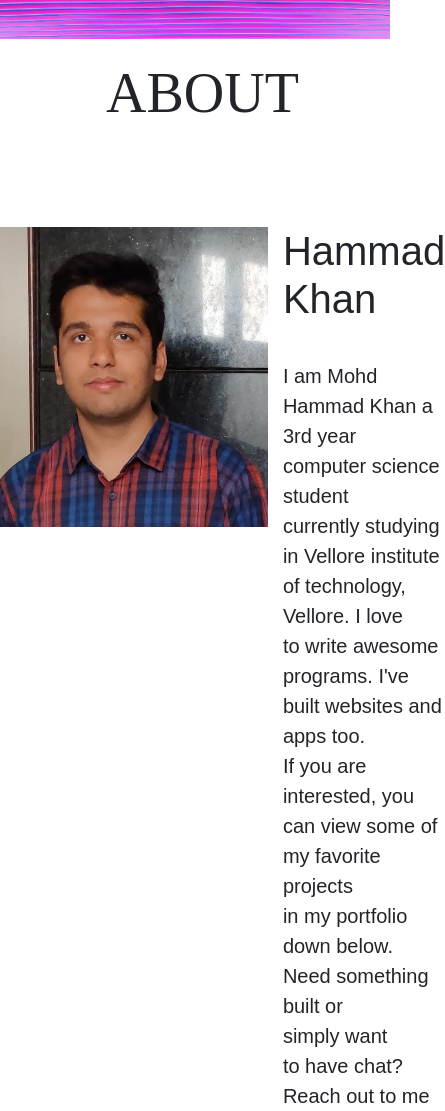
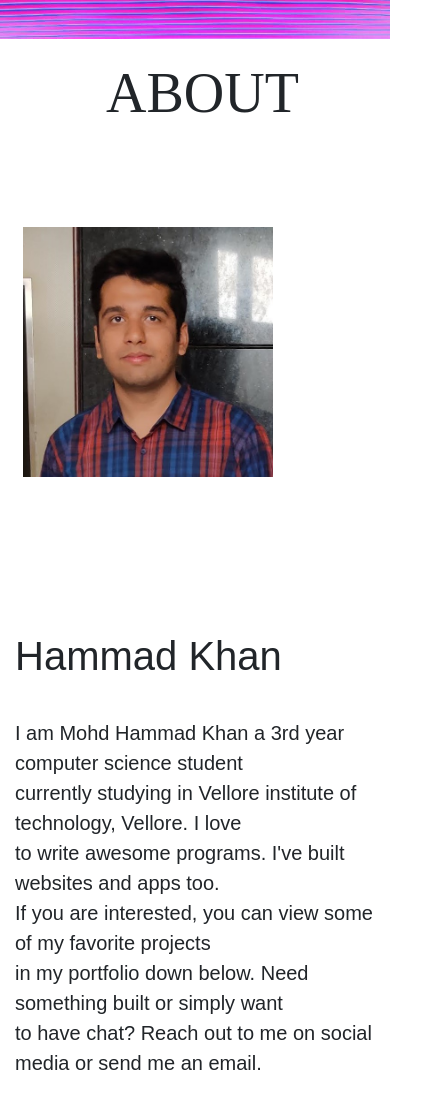
Before and after one commit to hammadkhan30/portfoolio, a plain HTML site: page index.html in a window 390 px wide. Shown: the part 805-1916 px from the top of the page, 445 px wide, since content can reach past the window. Drawn offline with nearby package versions, Linux system fonts and the light colour scheme; files whose address does not match are found by name; a web font is replaced by a local one.

Commit message:
some changes in styling in mobile view

```diff
--- a/assets/css/styles.css
+++ b/assets/css/styles.css
@@ -34,8 +34,8 @@
 }
 
 #imggg {
-  width: 300px;
-  height: 300px;
+  width: 250px;
+  height: 250px;
   margin-top: 100px;
   margin-bottom: 55px;
   margin-right: 57px;
@@ -66,3 +66,8 @@
     margin-left: 15px;
   }
 }
+
+@media (max-width: 300px) {
+  #third {
+  }
+}
--- a/index.html
+++ b/index.html
@@ -41,7 +41,7 @@
         </div>
     </section>
     <h1 class="display-4 text-center" style="margin-bottom: 0px;margin-top: 21px;font-family: 'Abhaya Libre', serif;">ABOUT</h1>
-    <section class="d-flex justify-content-center" data-aos="zoom-in" data-aos-duration="3000" id="third">
+    <section class="d-print-flex d-md-flex d-lg-flex d-xl-flex justify-content-center" data-aos="zoom-in" data-aos-duration="3000" id="third">
         <div id="initial"><img id="imggg" src="assets/img/IMG_20200223_084448.jpg"></div>
         <div id="secondary">
             <h1 style="margin-top: 100px;font-family: Amiko, sans-serif;">Hammad Khan</h1>
```
